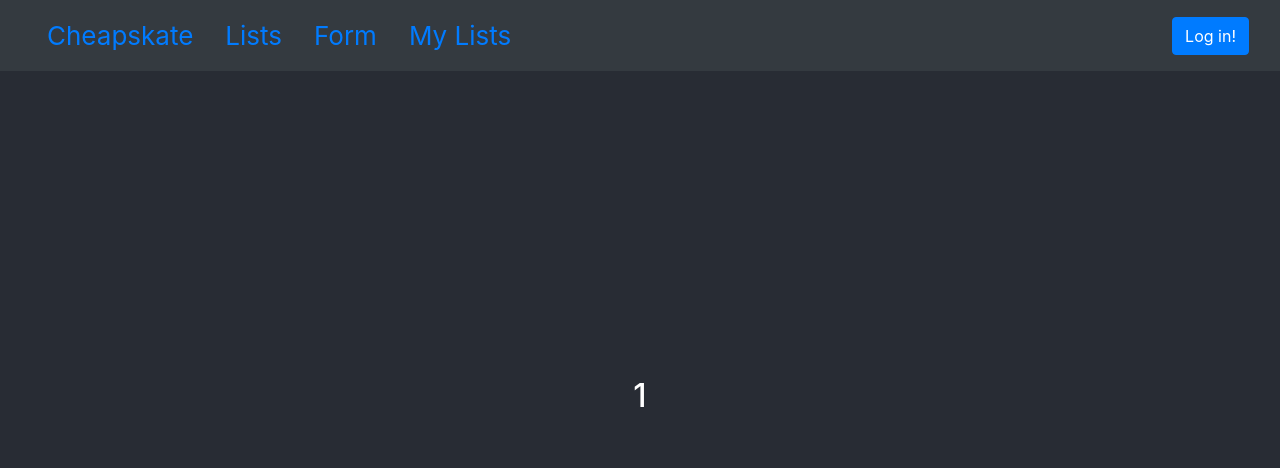
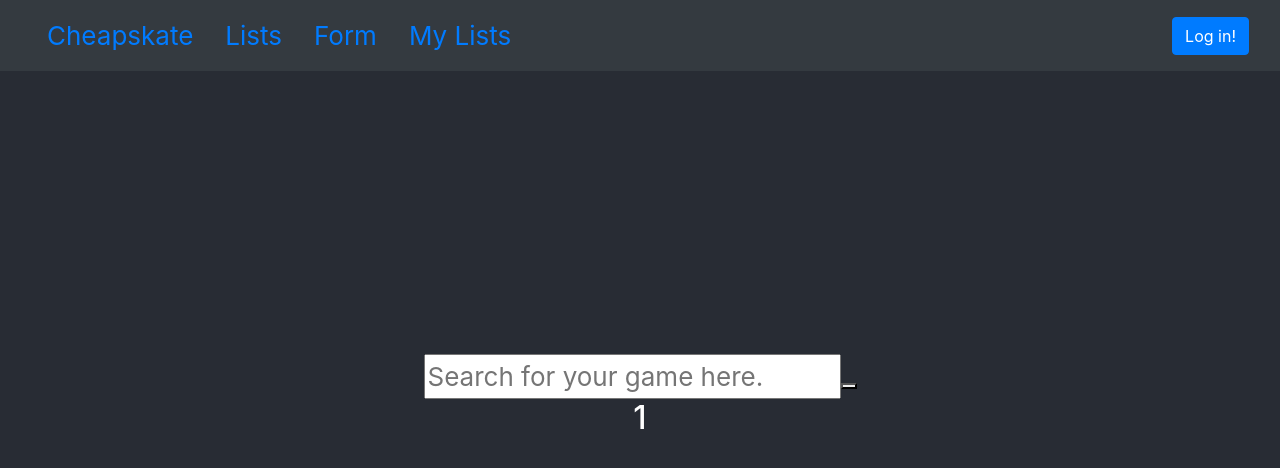
Before and after one commit to awgranados/cheapskate, a React (Create React App) app in the folder web-app/frontend/: page /list/1 in a window 1280 px wide. Shown: the top 468 px of the page. Built offline with nearby package versions, Linux system fonts and the light colour scheme.

Commit message:
added search bar to list page

```diff
--- a/web-app/frontend/src/components/List.js
+++ b/web-app/frontend/src/components/List.js
@@ -22,6 +22,12 @@ function List() {
     //     ))}
     // </div>
     <div>
+        <form id = "searchForm">
+            <input id = "name" type="text" placeholder="Search for your game here."></input>
+            <button type="submit">
+                <i class="fa-sharp fa-solid fa-magnifying-glass"></i>
+            </button>
+        </form>
         <h2>{id}</h2>
     </div>
   );
```
Also changed, not shown: 1 other file (tests, documents, lock files or other folders).
